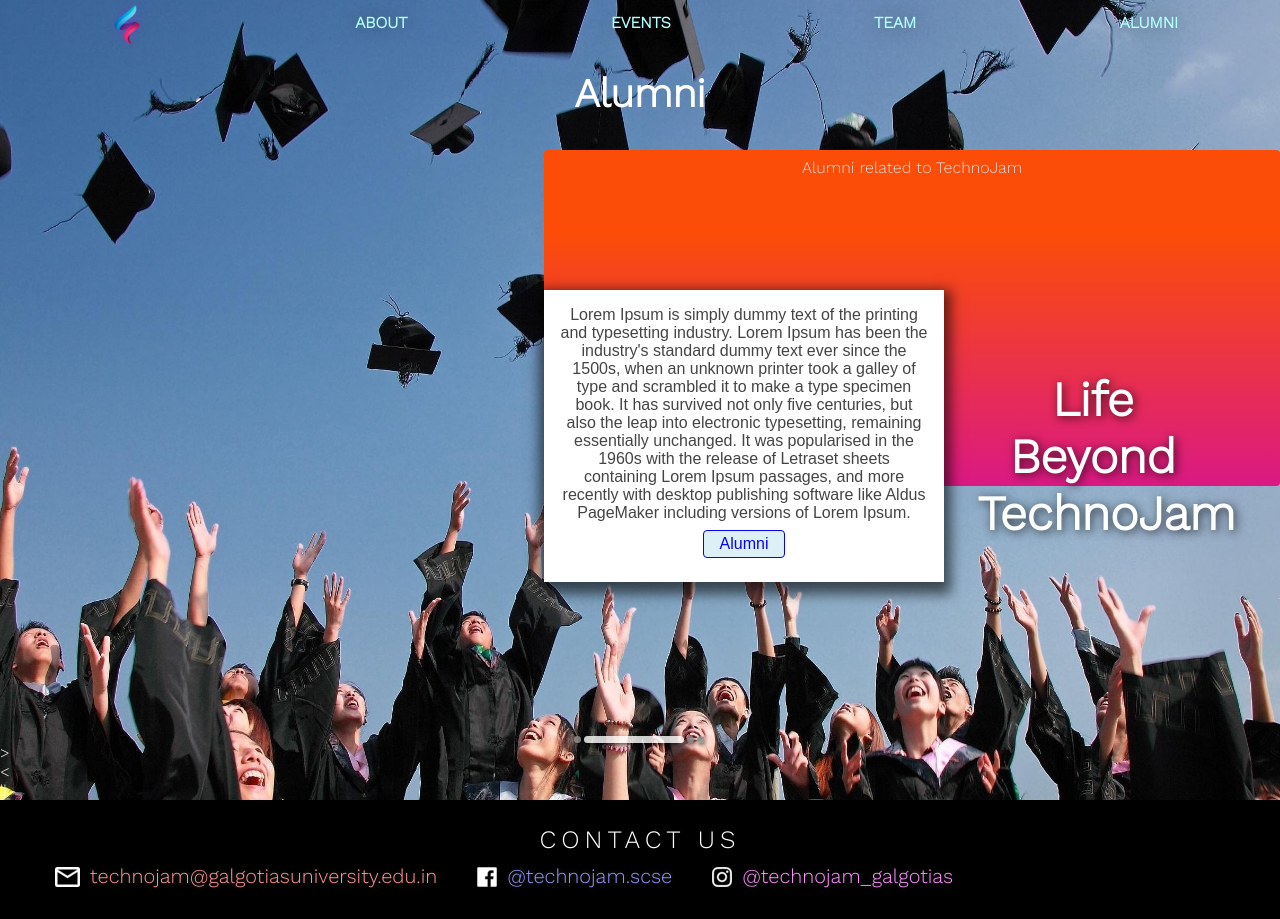
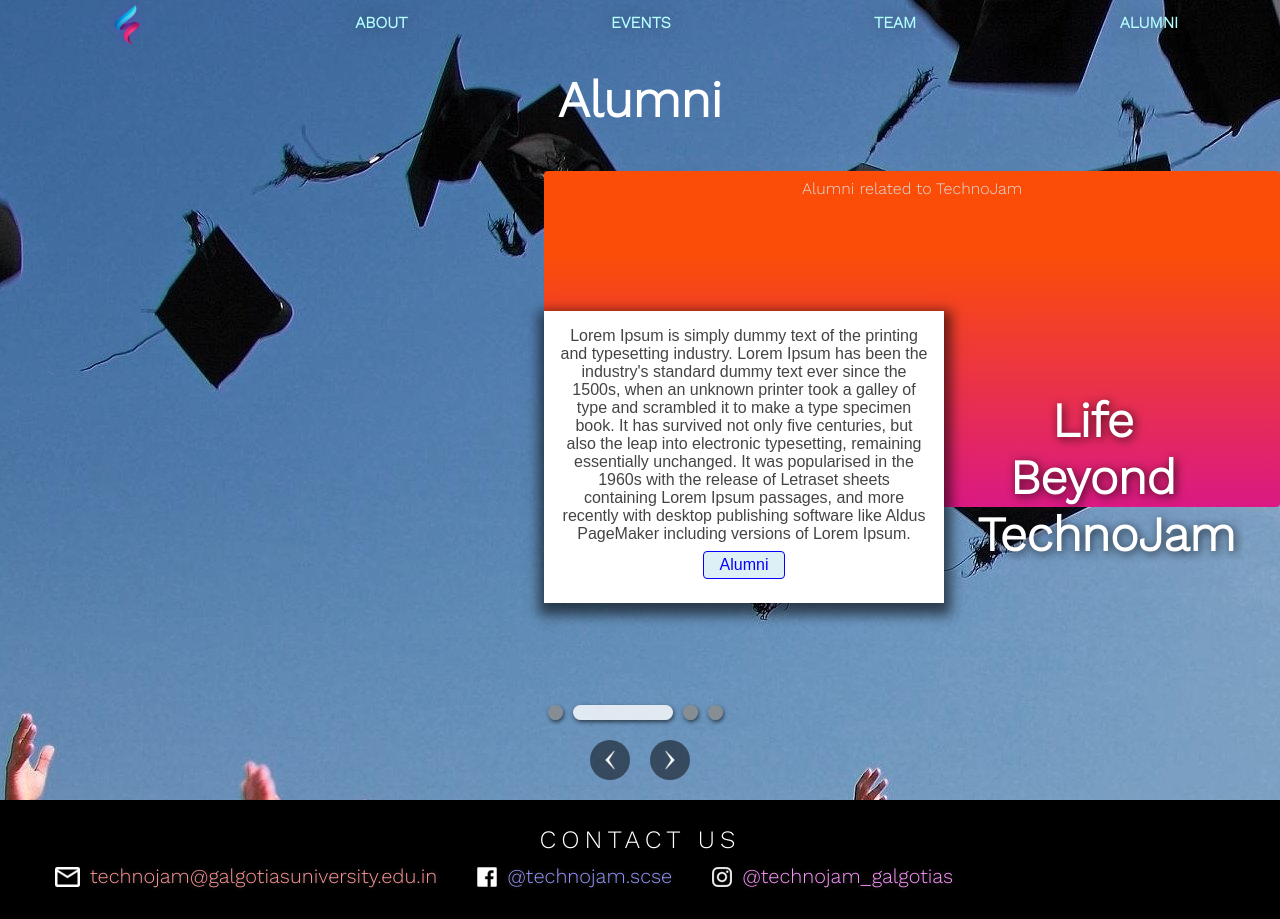
Before and after one commit to technojam-gu/technojam.github.io, a plain HTML site: page index.html in a window 1280 px wide. Drawn offline with nearby package versions, Linux system fonts and the light colour scheme.

Commit message:
update readme, improved carousel

```diff
--- a/css/global.css
+++ b/css/global.css
@@ -15,6 +15,7 @@
     background-image: linear-gradient(rgb(91, 212, 228), rgb(243, 62, 128));
     background-attachment: fixed;
     color: white;
+    -webkit-tap-highlight-color: transparent;
 }
 a {
     font-weight: 300;
--- a/css/index.css
+++ b/css/index.css
@@ -2,7 +2,7 @@
 	background: black;
 }
 .carousel{
-	display: inline-flex;
+	display: block;
 	height: 100vh;
 	margin: 0;
 	overflow: hidden;
@@ -12,17 +12,26 @@
 }
 .carousel-item{
 	height: inherit;
-	width: 0;
+	position: absolute;
+	width: 100vw;
 	color: var(--text-primary-color);
 	text-align: center;
-	transition: 0.3s ease;
+	transition: all 0s ease;
 	overflow: hidden;
-	transform: matrix3d(1,0,0.00,0,0.00,0.94,0.34,0,0,-0.34,0.94,0,-100,0,0,1);
-
+	transform: translate(60vw, 0) scale(0.8, 0.8) rotateY(-90deg);
+}
+.exit{
+	transition: transform 0.3s ease;
+	transform: translate(-60vw, 0) scale(0.8, 0.8) rotateY(90deg);
 }
 .carousel-controls{
 	position: absolute;
 	bottom: 0;
+	width: 100vw;
+	z-index: 20;
+}
+.carousel-controls div{
+	margin: 10px;
 }
 .carousel-pagination {
     display: flex;
@@ -38,13 +47,12 @@
 	vertical-align: middle;
 	justify-items: center;
 	align-content: center;
-	width: 100vw;
 }
 .carousel-pagination>li{
-	margin-right: 3px;
+	margin-right: 10px;
 	box-shadow: 1px 2px 4px #00000099;
 	transition: 0.3s ease;
-	height: 7px;
+	height: 15px;
 	cursor: pointer;
 }
 .carousel-page{
@@ -52,7 +60,7 @@
 }
 .dot{
 	height: inherit;
-	width: 7px;
+	width: 15px;
 	background: #8c8c8cd7;
 	content: " ";
 	border-radius: 100%;
@@ -65,24 +73,38 @@
 	margin-right: 6px;
 	content: " ";
 }
+.carousel-buttons {
+	display: flex;
+	justify-content: center;
+}
+.carousel-buttons div {
+	margin-right: 10px;
+	height: 40px;
+	width: 40px;
+	background-color: rgba(0,0,0,0.5);
+	text-align: center;
+	vertical-align: center;
+	border-radius: 50%;
+}
+.carousel-buttons div img {
+	position: relative;
+	left: 25%;
+	top: 50%;
+	transform: translate(-50%, -50%);
+}
+.prev img {
+	transform: translate(-50%, -50%) rotate(180deg) !important;
+}
 .test_cls{
 	color: #000!important;
-	width: 100vw;
-	opacity: 1;
-	transform: matrix3d(1,0,0,0,0,1,0,0,0,0,1,0,0,0,0,1);
-}
-.events-hero{
-	background: radial-gradient(#000028,#00008b)#00008b;
-	background-position: center center;
-	background-repeat: round;
-	background-size: 100% 100%;
-	height: 100%;
+	transition: transform 0.3s ease;
+	transform: translate(0, 0) scale(1, 1) rotateY(0);
 }
 .hero-headings{
 	font-weight: 700;
 	color: #fff;
 	padding-top: 70px;
-	font-size: 250%;
+	font-size: 50px;
 	margin-top: 0;
 }
 .overflowing-card{
@@ -132,23 +154,22 @@
 	margin: 0.5em auto;
     width: 4em;
 }
-.alumni-hero{
+.carousel-item:nth-child(1) {
+	background: radial-gradient(#000028,#00008b)#00008b;
+}
+.carousel-item:nth-child(2) {
 	background: url('../images/Alumni.jpeg');
-	background-repeat: round;
-	background-size: 100% 100%;
-	height: 100%;
 }
-.about-hero {
-    background: url('../images/logo.png'),url('../images/GU.jpg');
-    height: 100%;
-    background-position: left center;
-    background-repeat: no-repeat, round;
-	background-size: auto auto,100% 100%;
+.carousel-item:nth-child(3) {
+    background: url('../images/GU.jpg');
 }
-.team-hero{
+.carousel-item:nth-child(4) {
 	background: url('../images/avengers.jpg');
-	background-repeat: round;
-	background-size: 100% 100%;
+}
+.carousel-item{
+	background-position: center center;
+	background-repeat: no-repeat;
+	background-size: cover;
 	height: 100%;
 }
 /*MEDIA QUERIES*/
@@ -158,6 +179,7 @@
 		background: var(--primary-background);
 		position: relative;
 		padding: 0.5em;
+		margin-top: 2em;
 		border-radius: 4px;
 		color: var(--text-primary-color);
 		font-size: small;
@@ -180,8 +202,7 @@
 	.hero-headings {
 		font-weight: 700;
 		color: #fff;
-		padding-top: 0em;
-		font-size: large;
+		font-size: 35px;
 	}
 	.left-card {
 		position: static;
--- a/index.html
+++ b/index.html
@@ -143,9 +143,10 @@
 								<div class="carousel-page"></div>
 						</li>
 					</ul>
-					<div class="next">></div>
-					<div class="prev"><</div>
-					<div class="play">||</div>
+					<div class="carousel-buttons">
+						<div class="prev"><img src="/images/gallery/next.png" alt="Previous"></div>
+						<div class="next"><img src="/images/gallery/next.png" alt="Next"></div>
+					</div>
 				</div>
 		</div>
 	</article>
--- a/js/index.js
+++ b/js/index.js
@@ -6,7 +6,7 @@
 	})
 }
 class CarouselManager{
-	constructor(root,toggler_func,delay=1000){
+	constructor(root,enter_func,delay=1000,exit_func){
 		if(root){
 			this.paginations=[]
 			this.elements=Array.from(root.childNodes).filter(elem=>{
@@ -19,6 +19,13 @@
 				return false
 			})
 			let pagination_counter=0
+			console.log(this.paginations)
+			this.paginations[0].childNodes[3].childNodes.forEach(e=>{
+				if (e.classList){
+					if (e.classList.contains('prev')) this.prevButton = e;
+					if (e.classList.contains('next')) this.nextButton = e;
+				}
+			})
 			this.paginations=Array.from(this.paginations[0].childNodes[1].childNodes).filter(e=>{
 				if(e.classList){
 					if(e.classList.contains('dot')){
@@ -31,29 +38,35 @@
 			this.curr=0
 			this.anim=null
 			this.delay=delay
-			this.toggler=toggler_func
+			this.enter=enter_func
+			this.exit = exit_func ? exit_func : enter_func
+			this.nextIndex = () => (this.curr + 1) % this.elements.length
 			this.play_state=0//just a stupid numbering system: 0 for not yet started (or stopped), 1 for currently playing, 2 for paused.
-			// this.toggler(this.elements[0],this.paginations[0])
+			// this.enter(this.elements[0],this.paginations[0])
 		}
 	}
 	start(){
 		this.paginations.forEach(element => {
-			const random=ev=>{
+			const random=()=>{
 				this.pause()
-				this.toggler(this.elements[this.curr],this.paginations[this.curr])
-				this.curr=element.getAttribute('data-index')
-				this.toggler(this.elements[this.curr],this.paginations[this.curr])
+				this.change(element.getAttribute('data-index'))
 			}
 			element.onclick=random
 			element.addEventListener('click',random)
 		})
-		const __internal_step=async timestamp=>{
-			if(!this.delta)
-				this.delta=timestamp
+		const next=()=>{
+			this.pause()
+			this.change(this.nextIndex())
+		}
+		const prev=()=>{
+			this.pause()
+			this.change((this.curr == 0 ? this.elements.length: this.curr) - 1)
+		}
+		if(this.prevButton)this.prevButton.addEventListener('click', prev)
+		if(this.nextButton)this.nextButton.addEventListener('click', next)
+		const __internal_step=async ()=>{
 			if(this.play_state==1){
-				this.toggler(this.elements[this.curr],this.paginations[this.curr])
-				this.curr++;this.curr%=this.elements.length
-				this.toggler(this.elements[this.curr],this.paginations[this.curr])
+				this.change(this.nextIndex())
 				await wait(this.delay)
 				this.anim=window.requestAnimationFrame(__internal_step)
 			}
@@ -62,26 +75,14 @@
 			this.play_state=1
 			this.anim=window.requestAnimationFrame(__internal_step)
 		}
-
 	}
-	next(){
-		this.pause()
-		this.toggler(this.elements[this.curr],this.paginations[this.curr])
-		this.curr++;this.curr%=this.elements.length
-		this.toggler(this.elements[this.curr],this.paginations[this.curr])
-	}
-	prev(){
-		this.pause()
-		this.toggler(this.elements[this.curr],this.paginations[this.curr])
-		if(this.curr==0)
-			this.curr=this.elements.length
-		this.curr--
-		this.toggler(this.elements[this.curr],this.paginations[this.curr])
+	change(i){
+		this.exit(this.elements[this.curr],this.paginations[this.curr])
+		this.curr=Number(i)
+		this.enter(this.elements[this.curr],this.paginations[this.curr])
 	}
 	stop(){
-		this.toggler(this.elements[this.curr],this.paginations[this.curr])
-		this.curr=0
-		this.toggler(this.elements[this.curr],this.paginations[this.curr])
+		change(0)
 		this.play_state=0
 		window.cancelAnimationFrame(this.anim)
 	}
@@ -92,12 +93,18 @@
 		}
 	}
 	resume(){
-		if(this.play_state==2)
+		if(this.play_state==2||this.play_state==0)
 			wait(this.delay).then(this.start())
 	}
 }
 let carmgr=new CarouselManager(gebi('heroCarousel'),(carousel_item,pagination_item)=>{
-	carousel_item.classList.toggle('test_cls')
-	pagination_item.classList.toggle('line')
-},3575)
+	carousel_item.classList.add('test_cls')
+	pagination_item.classList.add('line')
+},3575,
+(page, dot)=>{
+	page.classList.add('exit')
+	setTimeout(() => page.classList.remove('exit'), 500)
+	page.classList.remove('test_cls')
+	dot.classList.remove('line')
+})
 setTimeout(() => carmgr.start(), carmgr.delay)
```
Also changed, not shown: 2 other files.
